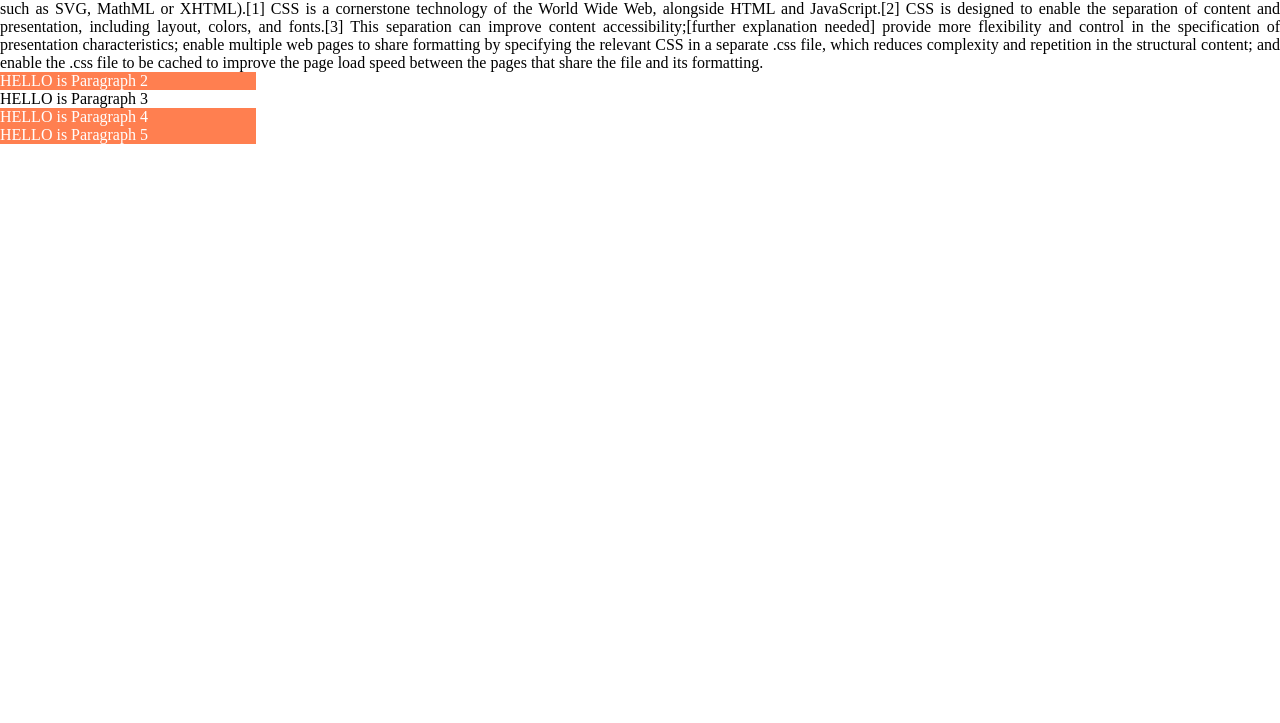
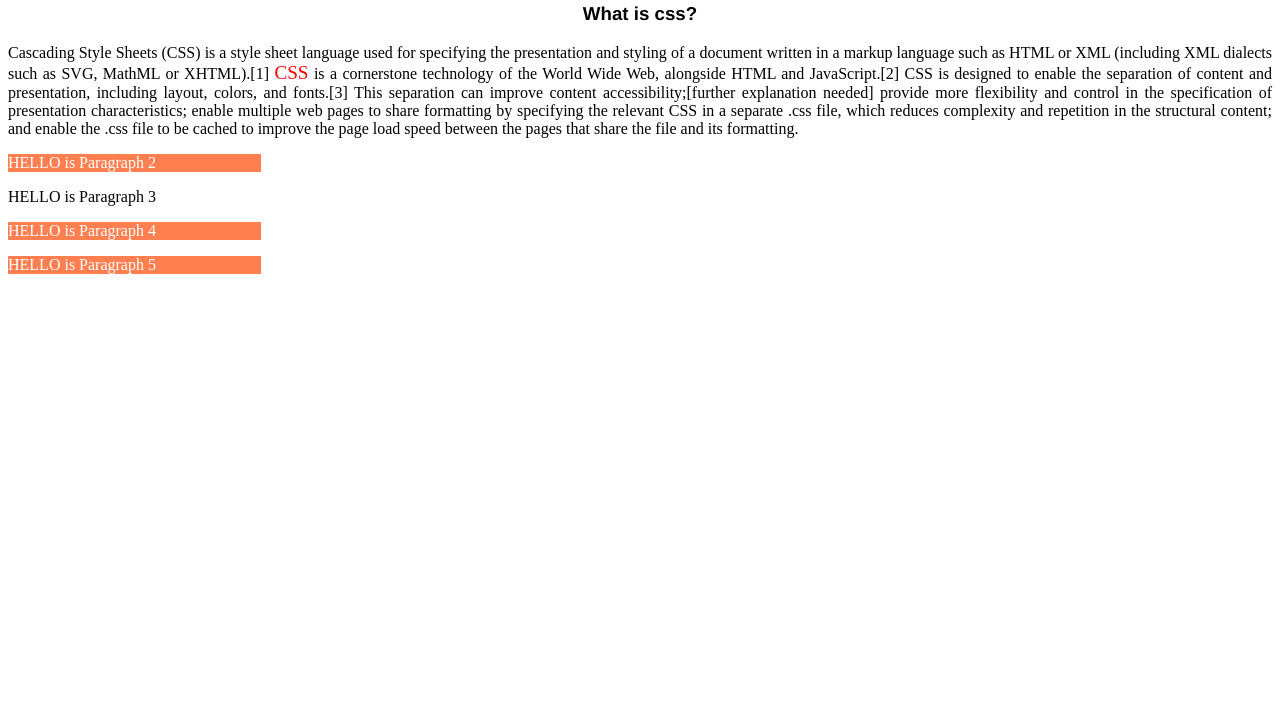
Before and after one commit to MahmudulHasan1211/external-css, a plain HTML site: page index.html in a window 1280 px wide. Shown: the part 77-800 px from the top of the page. Drawn offline with Linux system fonts and the light colour scheme.

Commit message:
span added

```diff
--- a/index.html
+++ b/index.html
@@ -9,7 +9,7 @@
 <body>
     <h1>Learning css</h1>
     <h3>What is css?</h3>
-    <p id="para">Cascading Style Sheets (CSS) is a style sheet language used for specifying the presentation and styling of a document written in a markup language such as HTML or XML (including XML dialects such as SVG, MathML or XHTML).[1] CSS is a cornerstone technology of the World Wide Web, alongside HTML and JavaScript.[2]
+    <p id="para">Cascading Style Sheets (CSS) is a style sheet language used for specifying the presentation and styling of a document written in a markup language such as HTML or XML (including XML dialects such as SVG, MathML or XHTML).[1] <span id="firstspan">CSS</span> is a cornerstone technology of the World Wide Web, alongside HTML and JavaScript.[2]
 
         CSS is designed to enable the separation of content and presentation, including layout, colors, and fonts.[3] This separation can improve content accessibility;[further explanation needed] provide more flexibility and control in the specification of presentation characteristics; enable multiple web pages to share formatting by specifying the relevant CSS in a separate .css file, which reduces complexity and repetition in the structural content; and enable the .css file to be cached to improve the page load speed between the pages that share the file and its formatting.</p>
 
--- a/style.css
+++ b/style.css
@@ -1,7 +1,7 @@
 /* universal selector */
-*{
+/* *{
     margin: 0;
-}
+} */
 
 h1, h3{
     background-color: antiquewhite;
@@ -21,3 +21,7 @@ h3{
     color:white;
     width: 20%;
 }
+#firstspan{
+    font-size: larger;
+    color: red;
+}
```
